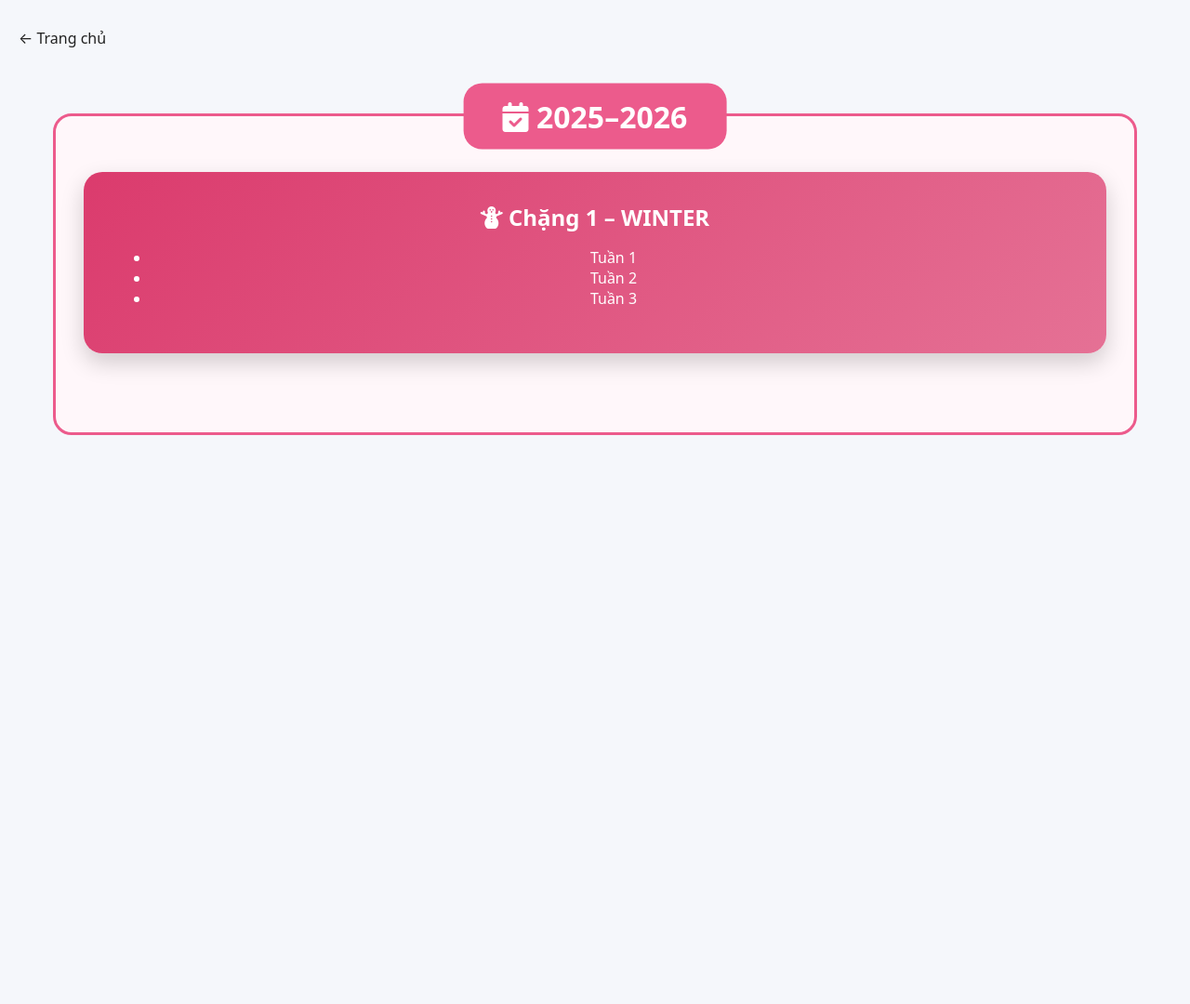
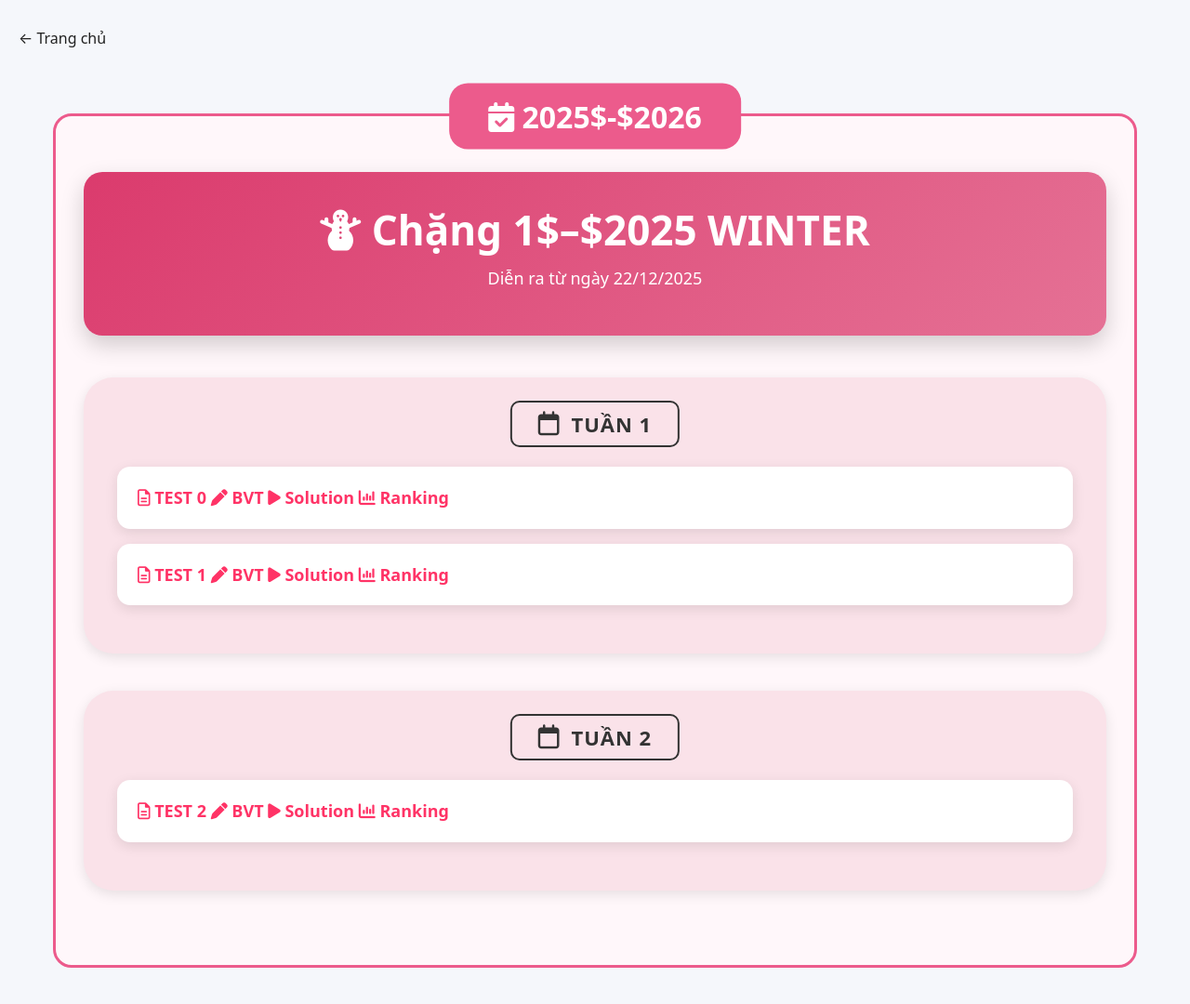
Before and after one commit to pimaxpro/tsa.github.io, a plain HTML site: page 2025-2026.html in a window 1280 px wide. Shown: the whole page at 93% size. Before the commit the page ends 800 px from the top, so only its background shows below. Drawn offline with nearby package versions, Linux system fonts and the light colour scheme.

Commit message:
Update 2025-2026.html

```diff
--- a/2025-2026.html
+++ b/2025-2026.html
@@ -35,27 +35,119 @@
   <!-- BACK BUTTON -->
   <a href="index.html" class="back">← Trang chủ</a>
 
-  <!-- YEAR BOX -->
-  <div class="year-box">
-    <div class="year-title">
-      <i class="fa-solid fa-calendar-check"></i>
-      2025–2026
+ <div class="year-box">
+  <div class="year-title">
+    <i class="fa-solid fa-calendar-check"></i> 2025$-$2026
+  </div>
+
+  <div class="stage">
+    <h1>
+      <i class="fa-solid fa-snowman"></i>
+      Chặng 1$–$2025 WINTER
+    </h1>
+    <p>Diễn ra từ ngày 22/12/2025</p>
+  </div>
+
+  <!-- ================= TUẦN 1 ================= -->
+  <div class="week-clean">
+    <div class="week-badge">
+      <i class="fa-regular fa-calendar"></i>
+      TUẦN 1
     </div>
 
-    <!-- STAGE -->
-    <div class="stage">
-      <h2>
-        <i class="fa-solid fa-snowman"></i>
-        Chặng 1 – WINTER
-      </h2>
+    <!-- TEST 0 -->
+    <div class="item">
+      <div class="week-buttons">
+        <a class="week-btn"
+           href="https://drive.google.com/file/d/1H2CbP2u8Hlc3arnnkYC01jx4E8Mk-o1K/view?usp=drive_link"
+           target="_blank" rel="noopener">
+          <i class="fa-regular fa-file-lines"></i> TEST 0
+        </a>
 
-      <ul>
-        <li>Tuần 1</li>
-        <li>Tuần 2</li>
-        <li>Tuần 3</li>
-      </ul>
+        <a class="week-btn"
+           href="https://drive.google.com/file/d/1zEZQXB8WeTGvMpizUxK__h1Wg4whcP17/view?usp=drive_link"
+           target="_blank" rel="noopener">
+          <i class="fa-solid fa-pen"></i> BVT
+        </a>
+
+        <a class="week-btn"
+           href="https://drive.google.com/file/d/1u2dE0N0Ay4g0ylwstJg4l6T_j_s3eHJ5/view?usp=drive_link"
+           target="_blank" rel="noopener">
+          <i class="fa-solid fa-play"></i> Solution
+        </a>
+
+        <a class="week-btn"
+           href="https://docs.google.com/spreadsheets/d/1vtfoBgg8D5AyoK7CHxDtbjKM93db-22E/edit?usp=drive_link"
+           target="_blank" rel="noopener">
+          <i class="fa-solid fa-chart-column"></i> Ranking
+        </a>
+      </div>
+    </div>
+
+    <!-- TEST 1 -->
+    <div class="item">
+      <div class="week-buttons">
+        <a class="week-btn"
+           href="https://drive.google.com/file/d/1YYJmNPRncCEiXGx31lsOFcATeE_KYcY_/view?usp=drive_link"
+           target="_blank" rel="noopener">
+          <i class="fa-regular fa-file-lines"></i> TEST 1
+        </a>
+
+        <a class="week-btn"
+           href="https://drive.google.com/file/d/1hzCNKgNaPXclUZ_OWSsFxd_fhjlfcz9j/view?usp=drive_link"
+           target="_blank" rel="noopener">
+          <i class="fa-solid fa-pen"></i> BVT
+        </a>
+
+        <a class="week-btn"
+           href="https://drive.google.com/file/d/1N0Iildna80-oA_f18lFmUOcZfVnUu-8k/view?usp=drive_link"
+           target="_blank" rel="noopener">
+          <i class="fa-solid fa-play"></i> Solution
+        </a>
+
+        <a class="week-btn"
+           href="https://docs.google.com/spreadsheets/d/1vtfoBgg8D5AyoK7CHxDtbjKM93db-22E/edit"
+           target="_blank" rel="noopener">
+          <i class="fa-solid fa-chart-column"></i> Ranking
+        </a>
+      </div>
     </div>
   </div>
+
+  <!-- ================= TUẦN 2 ================= -->
+  <div class="week-clean">
+    <div class="week-badge">
+      <i class="fa-regular fa-calendar"></i>
+      TUẦN 2
+    </div>
+
+    <!-- TEST 2 -->
+    <div class="item">
+      <div class="week-buttons">
+        <a class="week-btn"
+           href="https://drive.google.com/file/d/1WrEQrZNa-oTIhScnC0zbi5FD_giAlPdq/view?usp=drive_link"
+           target="_blank" rel="noopener">
+          <i class="fa-regular fa-file-lines"></i> TEST 2
+        </a>
+
+        <a class="week-btn" href="https://drive.google.com/file/d/1d_k41_QtDxnPhLn8qPCM0FczoTHWqwXS/view?usp=drive_link" target="_blank" rel="noopener">
+          <i class="fa-solid fa-pen"></i> BVT
+        </a>
+
+        <a class="week-btn" href="https://drive.google.com/file/d/13t_RDjvC7tCwnau3HLsqAIEZHBxObIjk/view?usp=drive_link" target="_blank" rel="noopener">
+          <i class="fa-solid fa-play"></i> Solution
+        </a>
+
+        <a class="week-btn"
+           href="https://docs.google.com/spreadsheets/d/1wgik9x8kiwH3IeW7cJDGADbhNYe0wk_V/edit?usp=drive_link"
+           target="_blank" rel="noopener">
+          <i class="fa-solid fa-chart-column"></i> Ranking
+        </a>
+      </div>
+    </div>
+  </div>
+
+</div>
 
 </div>
 
```
